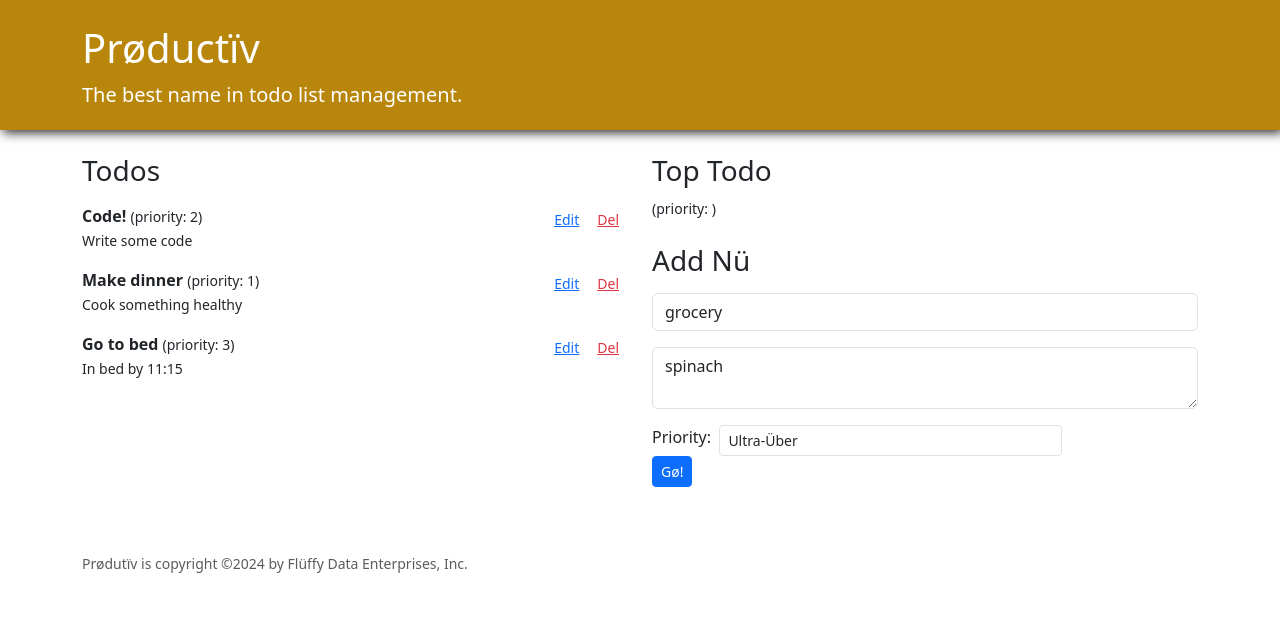
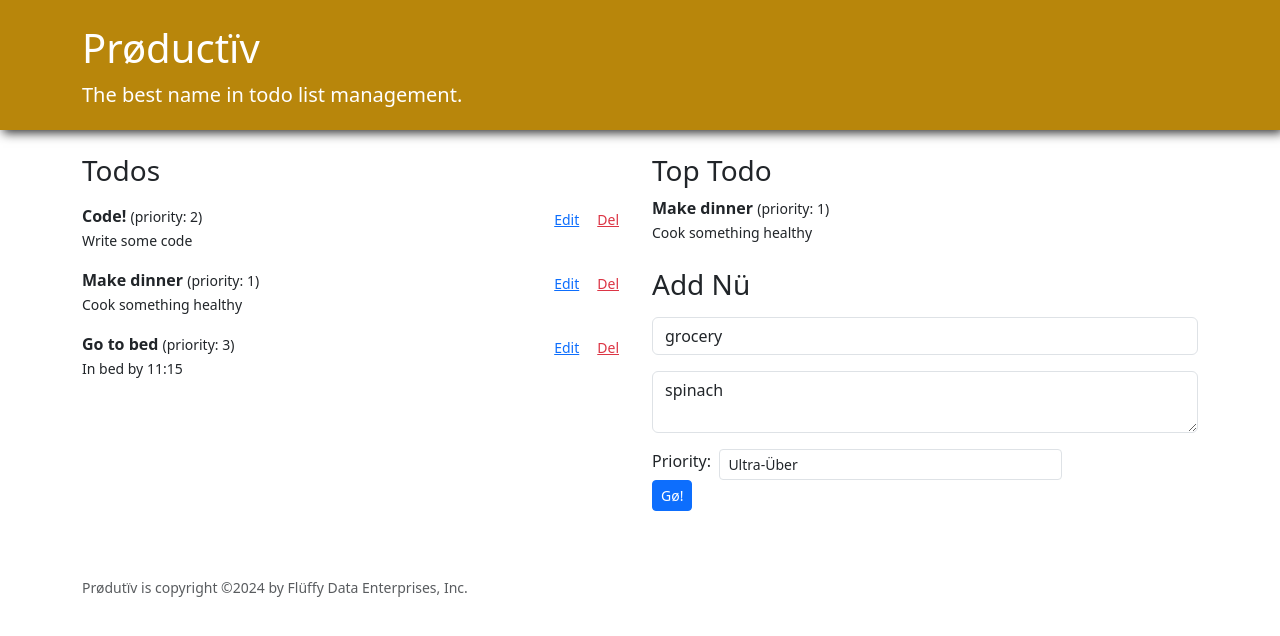
Before and after one commit to AnyaAven/productiv, a React (Vite) app: page / in a window 1280 px wide. Shown: the top 636 px of the page. Built offline with nearby package versions, Linux system fonts and the light colour scheme.

Commit message:
finished TopTodo

```diff
--- a/src/TopTodo.jsx
+++ b/src/TopTodo.jsx
@@ -10,10 +10,14 @@ import Todo from "./Todo.jsx";
 
 function TopTodo({ todos }) {
   // lowest-priority # is the highest priority
-  // let top = todos.reduce(
-  //     (acc, cur) => cur.priority < acc.priority ? cur : acc, todos[0]);
+  const top = todos.reduce(
+    (acc, cur) => cur.priority < acc.priority ? cur : acc, todos[0]);
 
-  return <Todo />;
+  return <Todo
+    id={top.id}
+    title={top.title}
+    description={top.description}
+    priority={top.priority} />;
 }
 
 export default TopTodo;
```
